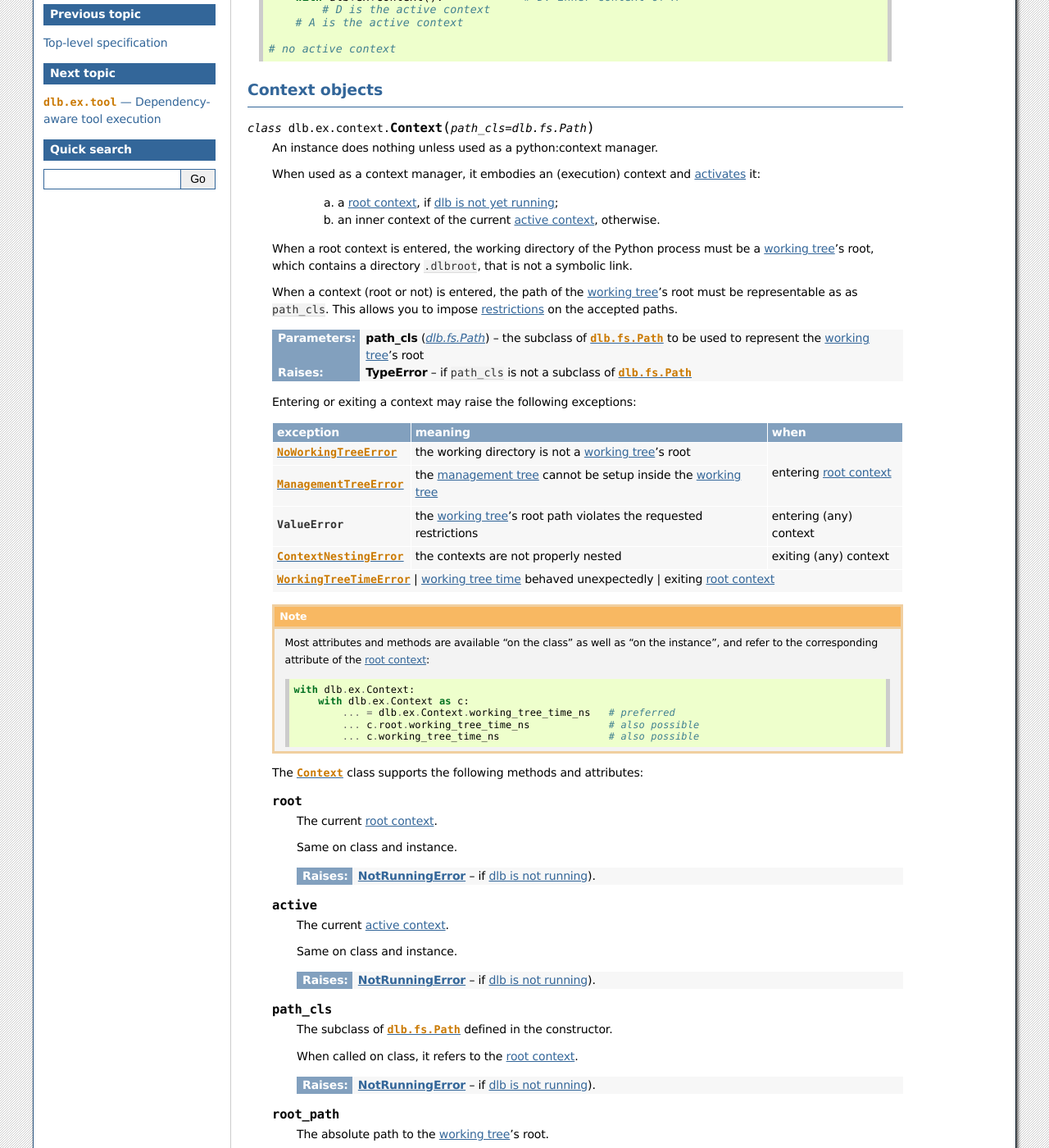
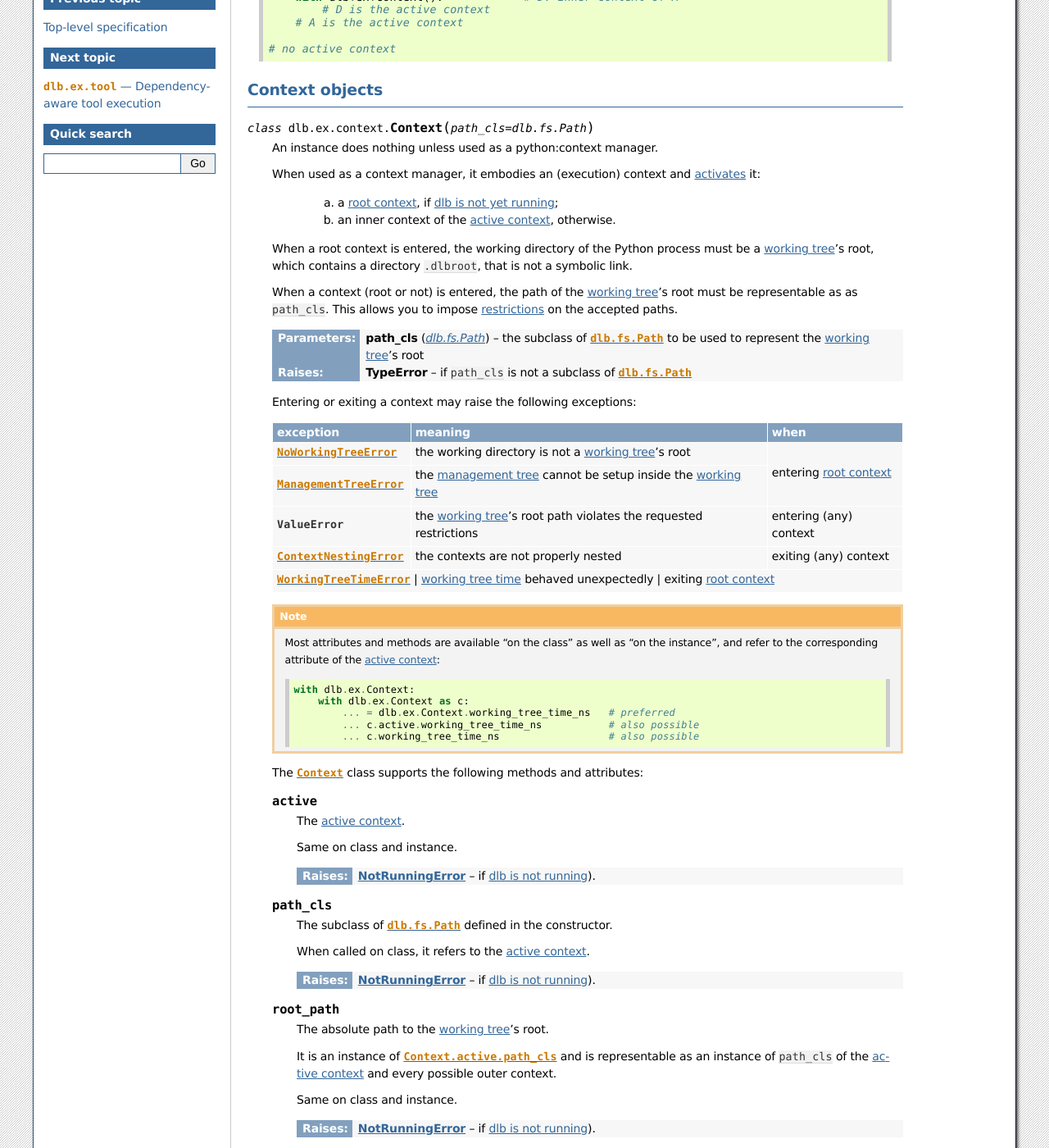
Before and after one commit to dlu-ch/dlb, a Sphinx documentation site: the page built from doc/ex_context.rst, in a window 1280 px wide and 1400 px high, scrolled down 639 px. Shown: the whole window at 82% size. Built offline with Sphinx 7.4.7, drawn with Linux system fonts in a browser that asks for light colours; some of the changed text lies outside the part shown.

Commit message:
Remove dlb.ex.Context.root and referral to root context instance
Rational: Only the active context should be accessible (for modification) in an easy way.

```diff
--- a/doc/ex_context.rst
+++ b/doc/ex_context.rst
@@ -55,7 +55,7 @@ Context objects
 
       a. a :term:`root context`, if :term:`dlb is not yet running <run of dlb>`;
 
-      b. an inner context of the current :term:`active context`, otherwise.
+      b. an inner context of the :term:`active context`, otherwise.
 
    When a root context is entered, the working directory of the Python process must be a :term:`working tree`'s root,
    which contains a directory :file:`.dlbroot`, that is not a symbolic link.
@@ -85,27 +85,19 @@ Context objects
 
    .. note::
       Most attributes and methods are available "on the class" as well as "on the instance", and refer to the
-      corresponding attribute of the :term:`root context`::
+      corresponding attribute of the :term:`active context`::
 
        with dlb.ex.Context:
            with dlb.ex.Context as c:
                ... = dlb.ex.Context.working_tree_time_ns   # preferred
-               ... c.root.working_tree_time_ns             # also possible
+               ... c.active.working_tree_time_ns           # also possible
                ... c.working_tree_time_ns                  # also possible
 
    The :class:`Context` class supports the following methods and attributes:
 
-   .. attribute:: root
-
-      The current :term:`root context`.
-
-      Same on class and instance.
-
-      :raises NotRunningError: if :term:`dlb is not running <run of dlb>`).
-
    .. attribute:: active
 
-      The current :term:`active context`.
+      The :term:`active context`.
 
       Same on class and instance.
 
@@ -115,7 +107,7 @@ Context objects
 
       The subclass of :class:`.dlb.fs.Path` defined in the constructor.
 
-      When called on class, it refers to the :term:`root context`.
+      When called on class, it refers to the :term:`active context`.
 
       :raises NotRunningError: if :term:`dlb is not running <run of dlb>`).
 
@@ -123,7 +115,7 @@ Context objects
 
       The absolute path to the :term:`working tree`'s root.
 
-      It is an instance of :attr:`Context.root.path_cls <Context.path_cls>` and
+      It is an instance of :attr:`Context.active.path_cls <Context.path_cls>` and
       is representable as an instance of ``path_cls`` of the :term:`active context` and every possible outer context.
 
       Same on class and instance.
@@ -350,7 +342,7 @@ Exceptions
 
 .. exception:: NotRunningError
 
-   Raised, when an action requires a :term:`root context` while :term:`dlb was not running <run of dlb>`.
+   Raised, when an action requires an :term:`active context` while :term:`dlb was not running <run of dlb>`.
 
 .. exception:: NoWorkingTreeError
 
```
Also changed, not shown: 3 other files.
